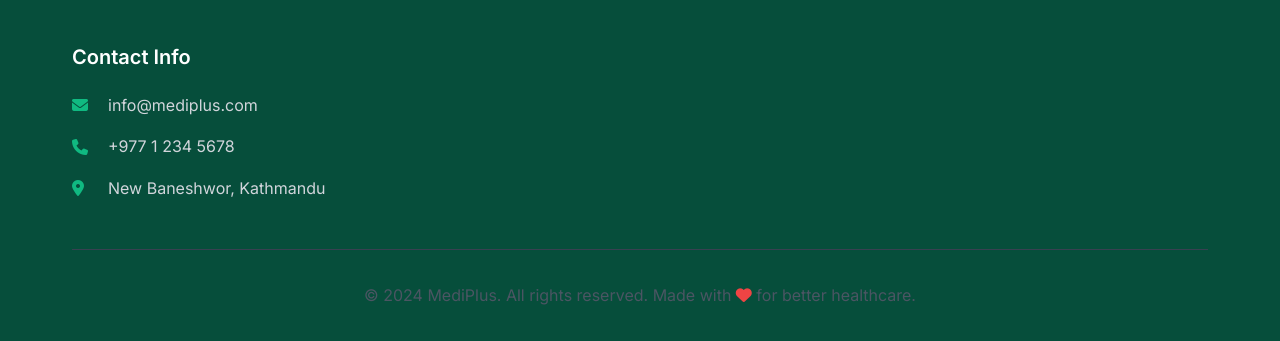
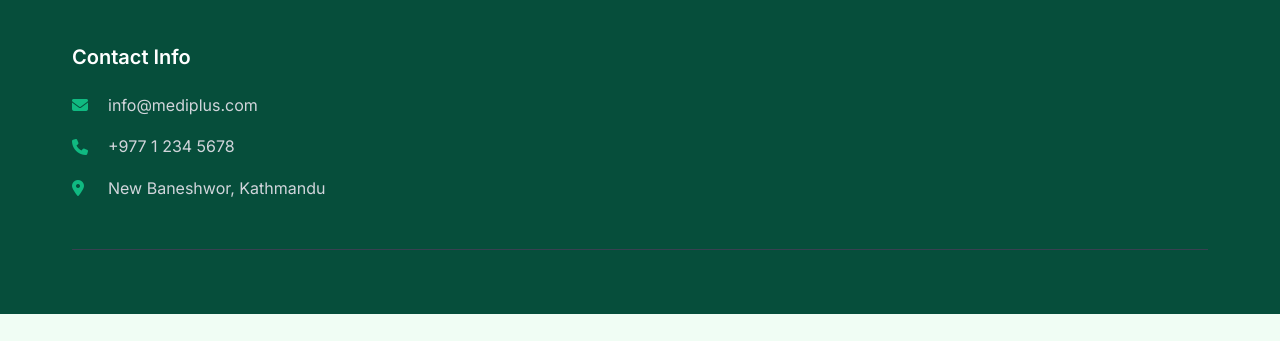
Before and after one commit to Dpk808/MediPLUS-Web, a plain HTML site: page index.html in a window 1280 px wide. Shown: the part 5154-5495 px from the top of the page. After the commit the page ends 5468 px from the top, so only its background shows below. Drawn offline with nearby package versions, Linux system fonts and the light colour scheme.

```diff
--- a/index.html
+++ b/index.html
@@ -543,7 +543,7 @@
             </div>
 
             <div class="footer-bottom">
-                <p>&copy; 2024 MediPlus. All rights reserved. Made with <i class="fas fa-heart"></i> for better healthcare.</p>
+                <!-- <p>&copy; 2024 MediPlus. All rights reserved. Made with <i class="fas fa-heart"></i> for better healthcare.</p> -->
             </div>
         </div>
     </footer>
```
